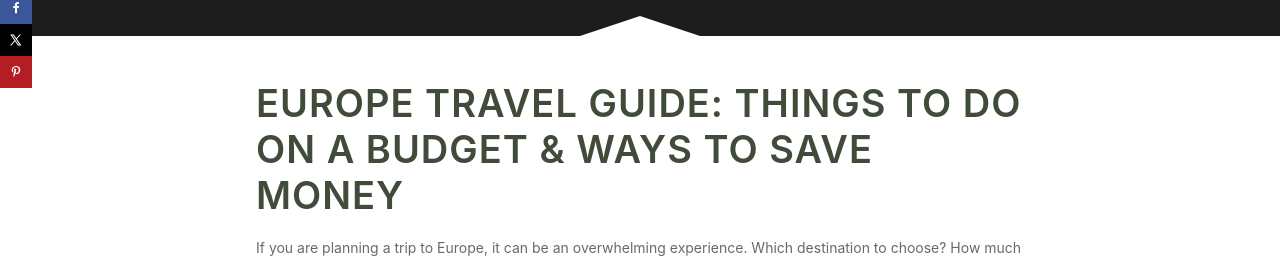
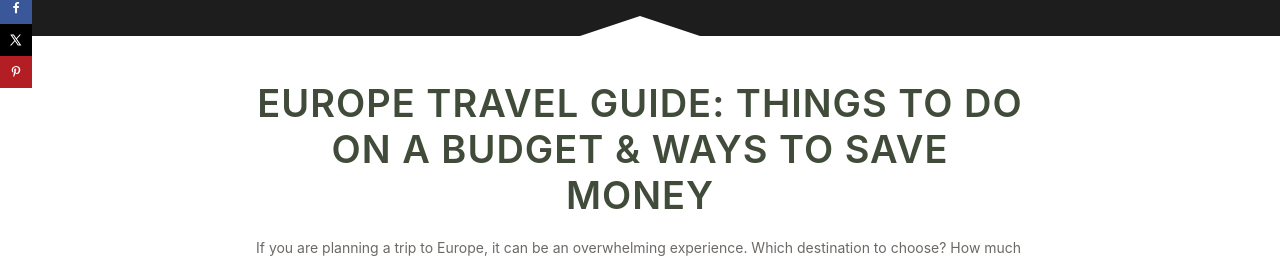
Before and after one commit to anhminh270622/mindthetravel, a React (Vite) app: page /europe-travel-guide in a window 1280 px wide. Shown: the part 369-631 px from the top of the page. Built offline with nearby package versions, Linux system fonts and the light colour scheme.

Commit message:
update center

```diff
--- a/src/web/features/europe/component/EuropeComponent.tsx
+++ b/src/web/features/europe/component/EuropeComponent.tsx
@@ -8,7 +8,7 @@ export default function EuropeComponent() {
             <Information description="Europe Travel Guide: Things to Do On a Budget & Ways to Save Money" />
             <Flex vertical className={styles.content}>
                 <Flex vertical>
-                    <Typography.Title level={1}>Europe Travel Guide: Things to Do On a Budget & Ways to Save Money
+                    <Typography.Title level={1} className='center'>Europe Travel Guide: Things to Do On a Budget & Ways to Save Money
                     </Typography.Title>
                     <Typography.Text>If you are planning a trip to Europe, it can be an overwhelming experience. Which destination to choose? How much will it cost? How many days should you allocate for Europe? With so many awe-inspiring castles, ancient cathedrals, beautiful architecture, fascinating history, and art, Europe is a great place to start your travels. Since I get so many emails from folks who want advice planning a trip to Europe, I’ve put together the Europe travel guide revealing things to do on a budget, safety travel tips and ways to save money.</Typography.Text>
                     <Typography.Text>Backpacking Europe is obviously not as cheap as traveling in Southeast Asia, however, you will find all of Europe to be super diverse, easy to navigate, and safe. From Barcelona, Prague, and Budapest, Hungary to Moscow, there are a lot of destinations in Europe for backpackers and budget travelers. With a few travel tips for backpacking Europe up your sleeve, you can really get the most out of your trip to Europe without spending a lot of money.</Typography.Text>
--- a/src/web/features/southeastAsia/component/SoutheastAsiaComponent.tsx
+++ b/src/web/features/southeastAsia/component/SoutheastAsiaComponent.tsx
@@ -8,7 +8,7 @@ export default function SoutheastAsiaComponent() {
             <Information description="Southeast Asia Backpacking Guide: Itinerary, Travel Advice, Costs" />
             <Flex vertical className='layout pt-10'>
                 <Flex vertical>
-                    <Typography.Title level={1}>Southeast Asia Backpacking Guide</Typography.Title>
+                    <Typography.Title className='center' level={1}>Southeast Asia Backpacking Guide</Typography.Title>
                     <Typography.Text>
                         Southeast Asia is home to some of the world’s most amazing places most travelers never heard of. From the Bukal Island, El Nido in the Philippines to the Chicken Island off the coast of Ao Nang, you’ll find cultural diversity, perfect weather, scenery, and a thriving backpacker scene. I know picking your next backpacking destination in Southeast Asia can be a daunting task. That is why I put together a Southeast Asia backpacking guide with suggested daily budgets, packing list, and budget savvy tips.
                     </Typography.Text>
```
